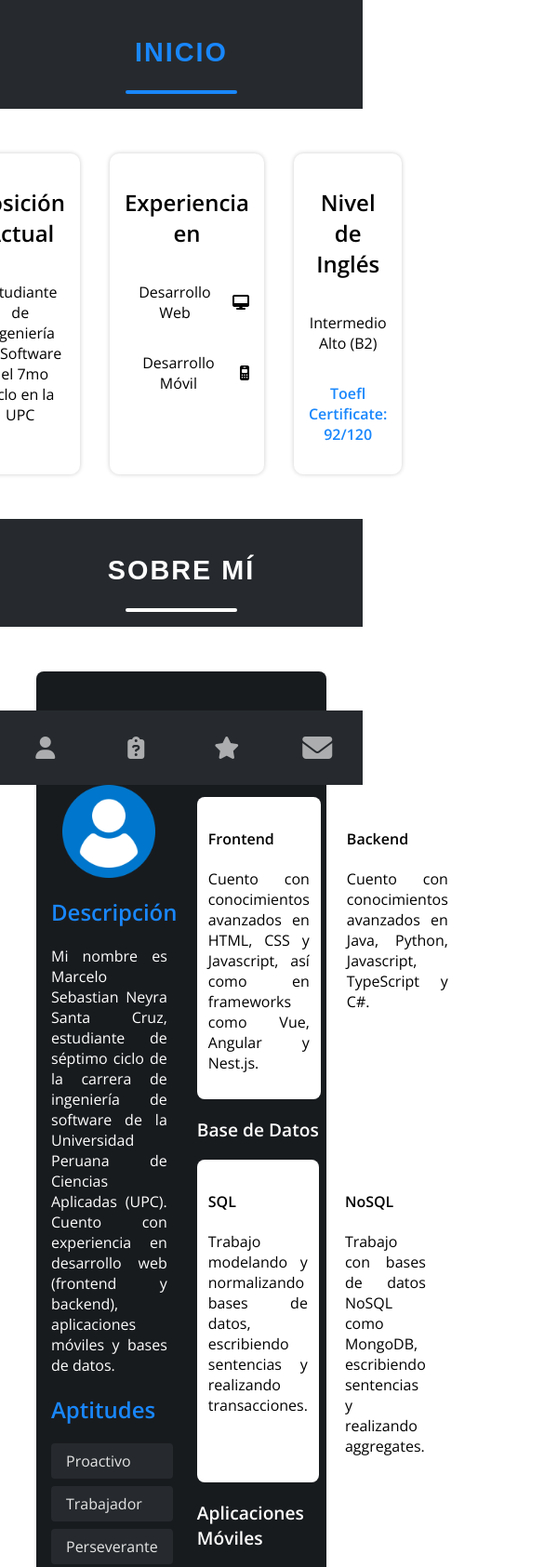
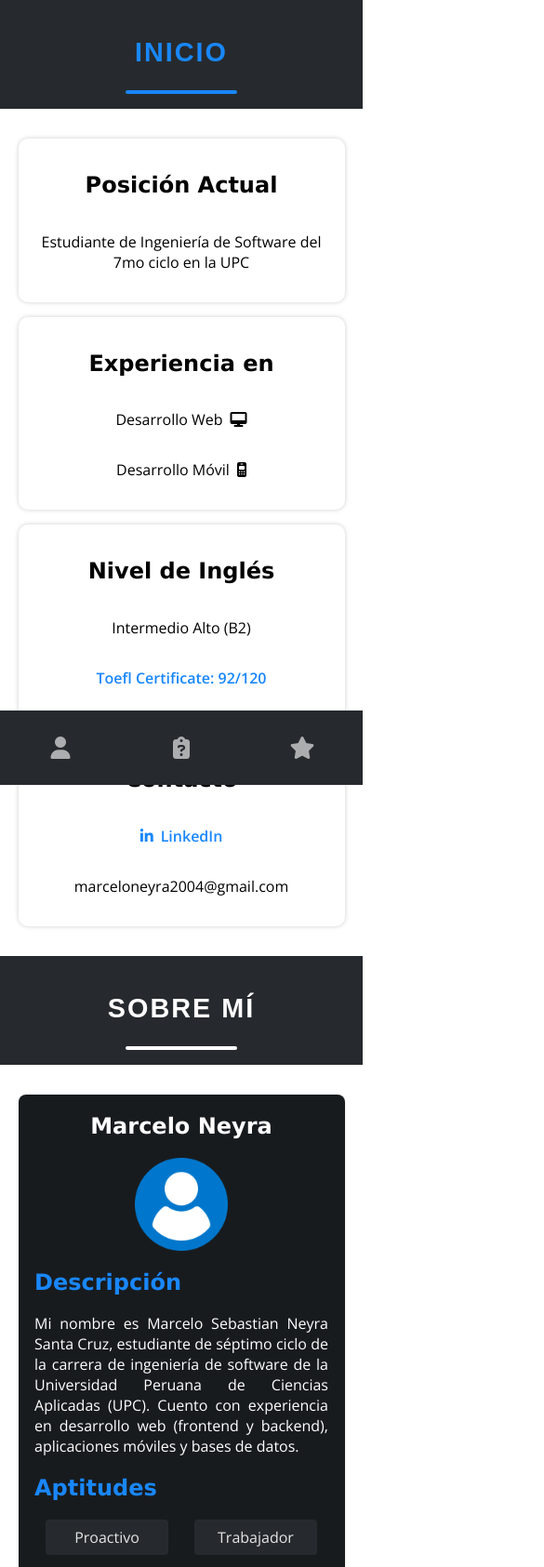
Before and after one commit to Portfolio-Marcelo/Portfolio, a plain HTML site: page index.html in a window 390 px wide. Shown: the top 1685 px of the page at 93% size, 585 px wide, since content can reach past the window. Drawn offline with nearby package versions, Linux system fonts and the light colour scheme.

Commit message:
style(index): updated the styles of all the document's sections to be more responsive

```diff
--- a/css/about-me.css
+++ b/css/about-me.css
@@ -5,11 +5,8 @@
     width: 100%;
     background-color: var(--bg-navbar-secondary);
     box-shadow: 0px 2px 4px rgba(0, 0, 0, 0.1);
-}
-
-/*.am-overview .am-knowledge*/
-.am-container>aside{
     padding: 1rem;
+    gap: 2rem;
 }
 
 .am-title{
@@ -38,7 +35,7 @@
     max-width: 100px;
 }
 
-.skills ul {
+.skills>ul {
     list-style: none;
     padding: 0;
     display: grid;
@@ -75,3 +72,46 @@
     background: var(--card-background);
     border-radius: 8px;
 }
+
+@media only screen and (max-width: 600px){
+    .am-container {
+        flex-direction: column;
+        align-items: center;
+        gap: 0;
+        padding: 0;
+    }
+
+    .am-overview, .am-knowledge{
+        width: 90%;
+    }
+
+    .skills>ul{
+        display: flex;
+        flex-wrap: wrap;
+        align-items: start;
+        justify-content: space-evenly;
+        gap: 1em;
+    }
+
+    .skills>ul>li{
+        text-align: center;
+        min-width: 100px;
+    }
+
+    .knowledge-block{
+        padding-bottom: 1rem;
+    }
+
+    .knowledge-block>h3{
+        font-size: large;
+    }
+
+    .knowledge-category>aside>h4{
+        font-size: medium;
+    }
+
+    .knowledge-category>aside>p{
+        font-size: small;
+    }
+
+}
--- a/css/card.css
+++ /dev/null
@@ -1,45 +0,0 @@
-.card{
-    padding: 1rem;
-    width: 16rem;
-    border-width: 10px;
-    border-radius: 10px;
-    background-color: var(--card-background);
-    box-shadow: 0px 0px 5px 0px rgba(0,0,0,0.2);
-    transition: all 0.3s ease;
-}
-
-.card:hover{
-    background-color: #007bff13;
-    transition: background-color var(--transition-speed) ease;
-    transform: scale(1.05);
-}
-
-.card>header{
-    text-align: center;
-}
-
-.card>main{
-    display: flex;
-    flex-direction: column;
-    justify-content: center;
-    align-items: center;
-    text-align: center;
-}
-
-.card>main>div{
-    display: flex;
-    align-items: center;
-    gap: 0.5rem;
-}
-
-@media only screen and (max-width: 600px){
-    #home>main {
-        flex-direction: column;
-        align-items: center;
-    }
-
-    .card {
-        width: 80%;
-        max-width: 20rem;
-    }
-}
--- a/css/contact.css
+++ b/css/contact.css
@@ -39,8 +39,17 @@
     color: var(--text-secondary);
 }
 
-@media only screen and (max-width: 768px) {
+@media only screen and (max-width: 600px) {
     #contact {
         display: none;
     }
+
+    .contact-link>a:hover{
+        color: black;
+    }
+
+    .contact-link>p{
+        color: black;
+        font-weight: normal;
+    }
 }
--- a/css/global.css
+++ b/css/global.css
@@ -29,6 +29,10 @@ h1 {
     font-size: 30px;
 }
 
+h1,h2,h3,h4{
+    font-family: Verdana, Geneva, Tahoma, sans-serif;
+}
+
 main>p>a{
     font-weight: bold;
     text-decoration: none;
--- a/css/home.css
+++ b/css/home.css
@@ -1,18 +1,47 @@
+.home-card{
+    padding: 1rem;
+    width: 16rem;
+    border-width: 10px;
+    border-radius: 10px;
+    background-color: var(--card-background);
+    box-shadow: 0px 0px 5px 0px rgba(0,0,0,0.2);
+    transition: all 0.3s ease;
+}
+
+.home-card:hover{
+    background-color: #007bff13;
+    transition: background-color var(--transition-speed) ease;
+    transform: scale(1.05);
+}
+
+.home-card>header{
+    text-align: center;
+}
+
+.home-card>main{
+    display: flex;
+    flex-direction: column;
+    justify-content: center;
+    align-items: center;
+    text-align: center;
+}
+
+.home-card>main>div{
+    display: flex;
+    align-items: center;
+    gap: 0.5rem;
+}
+
 .home-card-list{
     display: flex;
-    flex-direction: row;
-    justify-content: center;
-    gap: 2rem;
+    flex-wrap: wrap;
+    justify-content: space-evenly;
+    max-width: 100%;
+    gap:1rem;
 }
 
 @media only screen and (max-width: 600px){
-    #home > main {
-        flex-direction: column;
-        align-items: center;
-    }
-
-    .card {
-        width: 80%;
-        max-width: 20rem;
+    .home-card {
+        width: 100%;
     }
 }
--- a/css/navbar.css
+++ b/css/navbar.css
@@ -93,6 +93,10 @@
     .nav-link{
         justify-content: center;
     }
+
+    .nav-item:last-child{
+        display: none;
+    }
 }
 
 @media only screen and (min-width: 600px){
--- a/css/section.css
+++ b/css/section.css
@@ -41,7 +41,18 @@
     transition: background-color 0.3s ease;
 }
 
-.content-main{
+.content-main {
     width: 80%;
     margin: 3rem 0 3rem 0;
+    display: flex;
+    flex-direction: column;
+    justify-content: center;
 }
+
+@media only screen and (max-width: 600px){
+    .content-main{
+        width: 90%;
+        margin: 2rem 0 2rem 0;
+    }
+
+}
--- a/index.html
+++ b/index.html
@@ -12,8 +12,6 @@
     <link href="css/about-me.css" rel="stylesheet">
     <link href="css/experience.css" rel="stylesheet">
     <link href="css/contact.css" rel="stylesheet">
-    <link href="css/card.css" rel="stylesheet">
-    <script src="scripts/script.js"></script>
     <title>Portafolio</title>
 </head>
 <body>
@@ -58,7 +56,7 @@
             </header>
             <main class="content-main">
                 <div class="home-card-list">
-                    <div class="card">
+                    <div class="home-card">
                         <header>
                             <h2>Posición Actual</h2>
                         </header>
@@ -66,7 +64,7 @@
                             <p>Estudiante de Ingeniería de Software del 7mo ciclo en la UPC</p>
                         </main>
                     </div>
-                    <div class="card">
+                    <div class="home-card">
                         <header>
                             <h2>Experiencia en</h2>
                         </header>
@@ -81,13 +79,29 @@
                             </div>
                         </main>
                     </div>
-                    <div class="card">
+                    <div class="home-card">
                         <header>
                             <h2>Nivel de Inglés</h2>
                         </header>
                         <main>
                             <p>Intermedio Alto (B2)</p>
                             <p><a href="https://drive.google.com/file/d/1kWUUGYca3EvbJt8tctyNkFzRAl_4eAiZ/view?usp=drive_link">Toefl Certificate: 92/120</a></p>
+                        </main>
+                    </div>
+                    <div class="home-card">
+                        <header>
+                            <h2>Contacto</h2>
+                        </header>
+                        <main>
+                            <div class="contact-link">
+                                <a href="www.linkedin.com/in/marcelo-sebastian-neyra-santa-cruz-84840633b">
+                                    <i class="fa-brands fa-linkedin-in"></i>
+                                    <p>LinkedIn</p>
+                                </a>
+                            </div>
+                            <div class="contact-link">
+                                    <p>marceloneyra2004@gmail.com</p>
+                            </div>
                         </main>
                     </div>
                 </div>
@@ -218,7 +232,7 @@
                                         <img src="images/agrisynth.png" loading="lazy">
                                         <div class="header-text">
                                             <h4>Agrisynth</h4>
-                                            <span>Vue + C# + SQL</span>
+                                            <span>Vue + C#</span>
                                         </div>
                                     </header>
                                     <main>
@@ -252,7 +266,7 @@
                                         <img src="images/track.png" loading="lazy">
                                         <div class="header-text">
                                             <h4>Track My Route</h4>
-                                            <span>Angular + SpringBoot + SQL</span>
+                                            <span>Angular + SpringBoot</span>
                                         </div>
                                     </header>
                                     <main>
@@ -269,7 +283,7 @@
                                         <img src="images/radiant.png" loading="lazy">
                                         <div class="header-text">
                                             <h4>Radiant Chain</h4>
-                                            <span>HMTL + CSS + Javascript + Flask + SQL</span>
+                                            <span>Flask</span>
                                         </div>
                                     </header>
                                     <main>
@@ -284,8 +298,8 @@
                                     <header>
                                         <img src="images/fsi.png" loading="lazy">
                                         <div class="header-text">
-                                            <h4>Focused, Simple, Instant Messenger</h4>
-                                            <span>Vue + MongoDB</span>
+                                            <h4>FSI Messenger</h4>
+                                            <span>Vue + Node.js</span>
                                         </div>
                                     </header>
                                     <main>
@@ -302,7 +316,7 @@
                                         <img src="images/cartunn.png" loading="lazy">
                                         <div class="header-text">
                                             <h4>Cartunn</h4>
-                                            <span>Nest.js + SpringBoot + SQL</span>
+                                            <span>Nest.js + SpringBoot</span>
                                         </div>
                                     </header>
                                     <main>
@@ -319,7 +333,7 @@
                                         <img src="images/moduly.png" loading="lazy">
                                         <div class="header-text">
                                             <h4>Moduly</h4>
-                                            <span>Node.js + MongoDB</span>
+                                            <span>Node.js</span>
                                         </div>
                                     </header>
                                     <main>
@@ -336,7 +350,7 @@
                                         <img src="images/workflow2.png" loading="lazy">
                                         <div class="header-text">
                                             <h4>Workflow 2.0</h4>
-                                            <span>Kotlin + SpringBoot + SQL + SQLite</span>
+                                            <span>Kotlin + SpringBoot</span>
                                         </div>
                                     </header>
                                     <main>
@@ -400,7 +414,7 @@
                                         <img src="images/cerrojo.png" loading="lazy">
                                         <div class="header-text">
                                             <h4>Cerrojos Inteligentes (Simulación)</h4>
-                                            <span>Cisco Packet Tracer Interface + Python</span>
+                                            <span>Python</span>
                                         </div>
                                     </header>
                                     <main>
@@ -434,7 +448,7 @@
                                         <img src="images/peliculas.png" loading="lazy">
                                         <div class="header-text">
                                             <h4>Recomendaciones de Películas</h4>
-                                            <span>Flask + Python + HTML</span>
+                                            <span>Flask</span>
                                         </div>
                                     </header>
                                     <main>
@@ -451,7 +465,7 @@
                                         <img src="images/rednet.png" loading="lazy">
                                         <div class="header-text">
                                             <h4>RedNet Solutions</h4>
-                                            <span>Cisco Packet Tracer Interface</span>
+                                            <span>Cisco Packet Tracer</span>
                                         </div>
                                     </header>
                                     <main>
@@ -558,7 +572,7 @@
                                         <img src="images/eduhack.jpg" loading="lazy">
                                         <div class="header-text">
                                             <h4>Handin</h4>
-                                            <span>Nest.js + Next.js + WebRTC + SQL</span>
+                                            <span>Nest.js + Next.js</span>
                                         </div>
                                     </header>
                                     <main>
@@ -606,7 +620,7 @@
                                         <img src="images/tbd.jpg" loading="lazy">
                                         <div class="header-text">
                                             <h4>Workflow 3.0</h4>
-                                            <span>SpringBoot + Vue + Flutter + SQL</span>
+                                            <span>SpringBoot + Vue + Flutter</span>
                                         </div>
                                     </header>
                                     <main>
```
Also changed, not shown: css/experience.css (+21 -8 lines).
